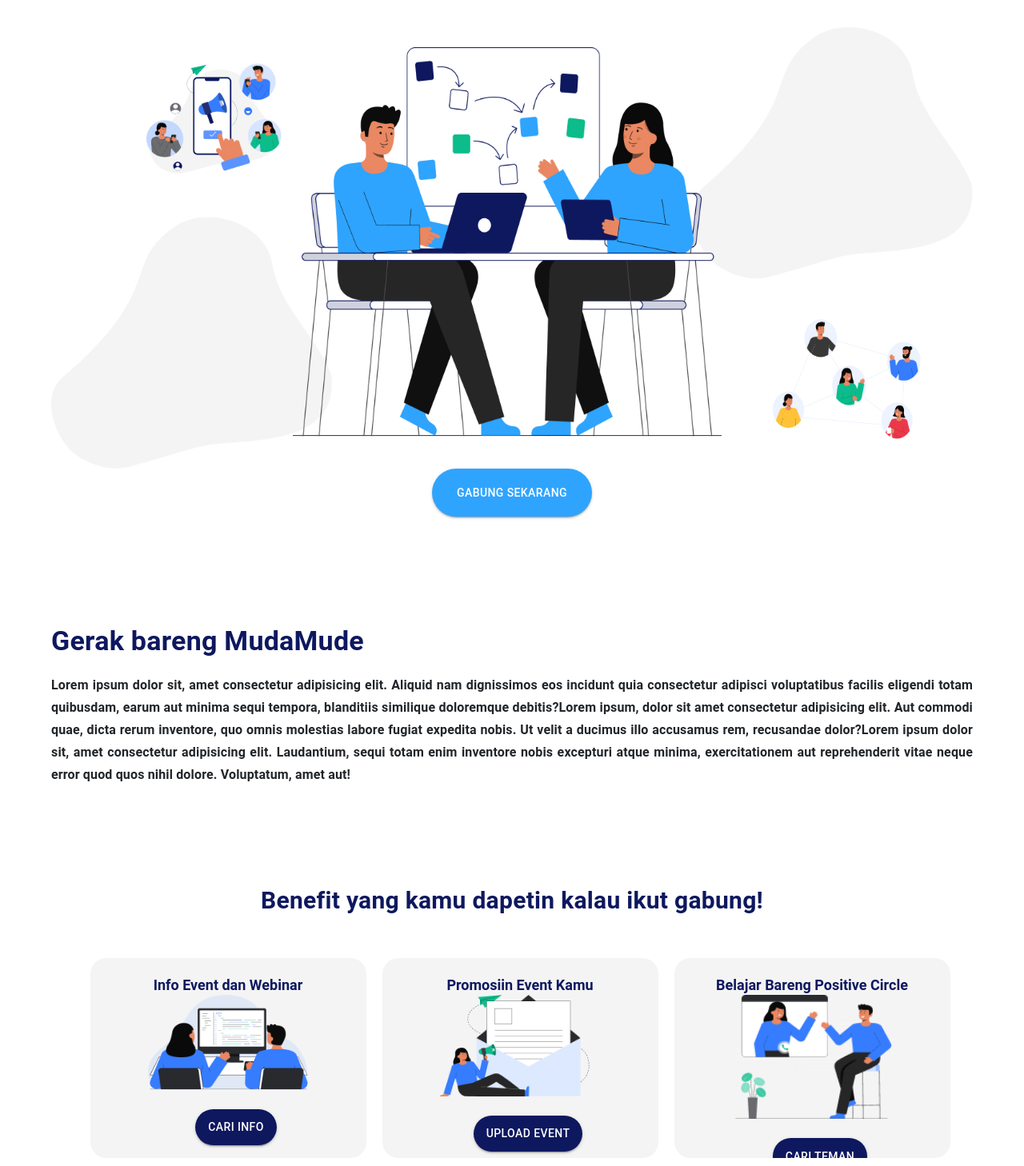
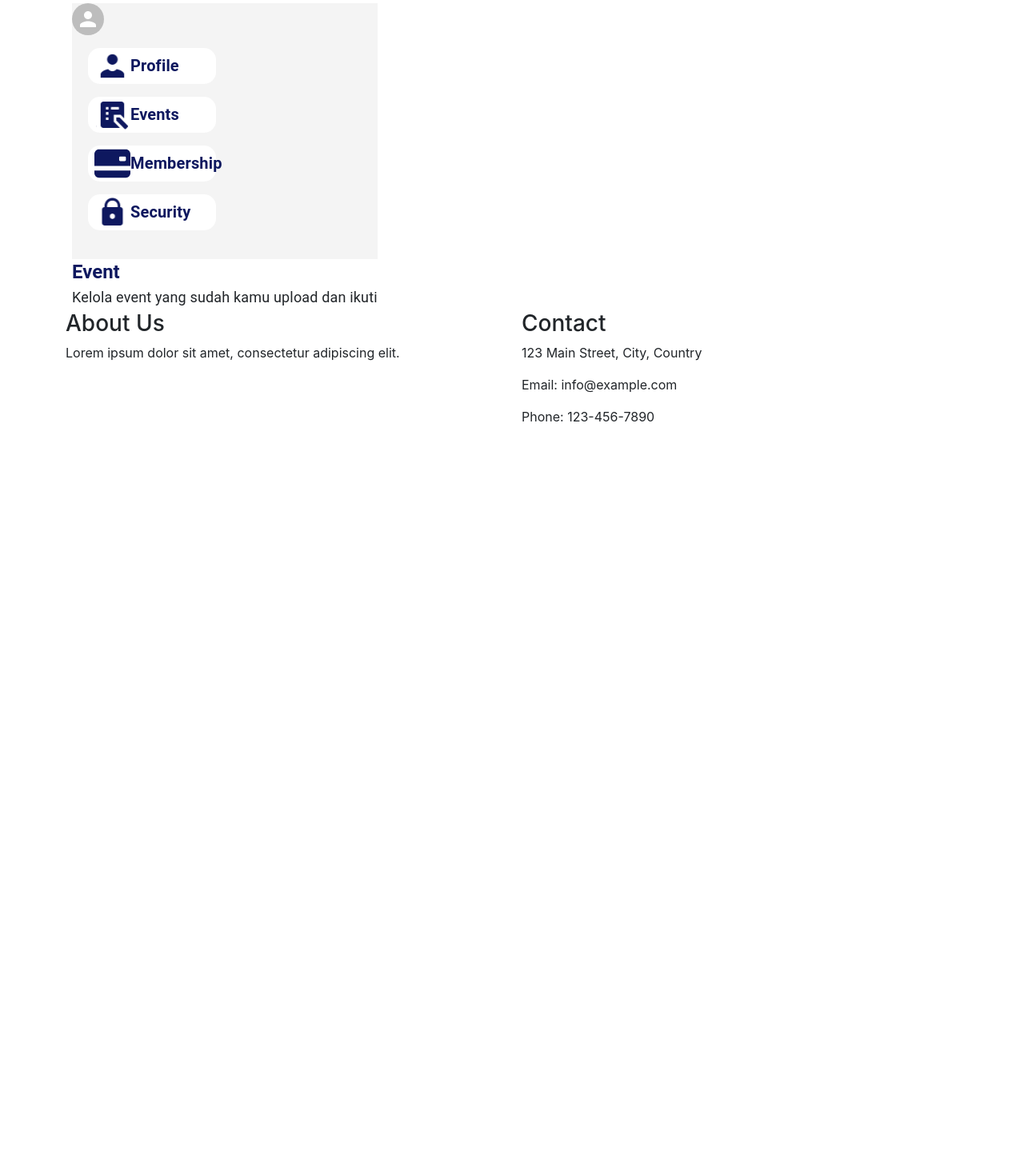
Before and after one commit to mrizalrizky/fe-mudamude-react, a React (Create React App) app: page /profile in a window 1280 px wide. Shown: the part 192-1650 px from the top of the page at 80% size. After the commit the page ends 800 px from the top, so only its background shows below. Built offline with nearby package versions, Linux system fonts and the light colour scheme.

Commit message:
Added pages

```diff
--- a/package.json
+++ b/package.json
@@ -14,6 +14,8 @@
     "dotenv": "^16.0.3",
     "react": "^17.0.2",
     "react-dom": "^17.0.2",
+    "react-router": "^6.11.1",
+    "react-router-dom": "^6.11.1",
     "react-scripts": "5.0.1",
     "web-vitals": "^2.1.4"
   },
--- a/src/App.js
+++ b/src/App.js
@@ -10,11 +10,13 @@ import infoEvent from "./assets/images/info_event.png";
 import promoteEvent from "./assets/images/promote_event.png";
 import belajarBareng from "./assets/images/belajar_bareng.png";
 import Home from "./pages/Home";
+import AppRouter from './router/index'
 
 function App() {
   return (
     <>
-      <Home />
+    <AppRouter/>
+      {/* <Home /> */}
       {/* <Header />
       <Hero /> */}
       {/* <EventCard
--- /dev/null
+++ b/src/components/DashboardItem.jsx
@@ -0,0 +1,56 @@
+import React from "react";
+import { Box, styled } from "@mui/system";
+import {
+  Paper,
+  ThemeProvider,
+  createTheme,
+  List,
+  ListItem,
+  ListItemButton,
+  ListItemText,
+  ListItemIcon,
+  ListItemAvatar,
+  Avatar,
+  Typography,
+} from "@mui/material";
+
+import clockIcon from "../assets/icons/ic_clock.svg";
+
+const theme = createTheme({
+  pallete: {
+    primary: {
+      main: "#0e185f",
+    },
+  },
+});
+
+const Item = styled(Paper)(({ theme }) => ({
+  backgroundColor: theme.palette.mode === "dark" ? "#1A2027" : "white",
+  //   ...theme.typography.body2,
+  padding: theme.spacing(1),
+  textAlign: "center",
+  color: theme.palette.text.secondary,
+  width: "20vh",
+  marginTop: "1em",
+  marginLeft: "20px",
+  //   marginRight: "20px",
+  marginBottom: "1em",
+  height: "45px",
+  display: "flex",
+  alignItems: "center",
+  boxShadow: "none",
+  borderRadius: "15px",
+}));
+
+export default function DashboardItem(props) {
+  return (
+    <ThemeProvider theme={theme}>
+      <Item>
+        <img src={props.image} width={45} height={45} alt="Icon" />
+        <Typography variant="h6" color={"#0e185f"} fontWeight={600}>
+          {props.title}
+        </Typography>
+      </Item>
+    </ThemeProvider>
+  );
+}
--- a/src/components/card/BenefitCard.jsx
+++ b/src/components/card/BenefitCard.jsx
@@ -8,6 +8,7 @@ import Avatar from "@mui/material/Avatar";
 import IconButton from "@mui/material/IconButton";
 import Typography from "@mui/material/Typography";
 import SubmitButton from "../button/SubmitButton";
+import { Box } from "@mui/material";
 
 export default function BenefitCard(props) {
   return (
@@ -15,7 +16,7 @@ export default function BenefitCard(props) {
       variant="none"
       sx={{
         width: 345,
-        height: 250,
+        height: 300,
         borderRadius: 5,
         backgroundColor: "#f4f4f4",
         marginLeft: "20px",
@@ -36,15 +37,18 @@ export default function BenefitCard(props) {
       <CardMedia
         component="img"
         image={props.image}
-        sx={{ width: "200px", margin: "0 auto", display: "block" }}
+        sx={{
+          width: "200px",
+          margin: "0 auto",
+          marginTop: "1em",
+          display: "block",
+        }}
       />
-      <CardContent
+      <Box
         sx={{
-          marginTop: "8px",
-          marginLeft: "10px",
+          marginTop: "16px",
+          display: "flex",
           justifyContent: "center",
-          display: "flex",
-          width: "100%",
           overflow: "hidden",
         }}
       >
@@ -53,7 +57,7 @@ export default function BenefitCard(props) {
           bgColor="#0e185f"
           height="45px"
         />
-      </CardContent>
+      </Box>
     </Card>
   );
 }
--- a/src/pages/Home.jsx
+++ b/src/pages/Home.jsx
@@ -2,6 +2,7 @@ import React from "react";
 import { Box, Button, Container, Typography } from "@mui/material";
 import { styled } from "@mui/system";
 import Header from "../components/Header";
+import Footer from "../components/Footer";
 import BenefitCard from "../components/card/BenefitCard";
 import heroBanner from "../assets/images/hero_banner.jpg";
 import infoEvent from "../assets/images/info_event.png";
@@ -117,6 +118,7 @@ const Home = () => {
           buttonText="Cari Teman"
         />
       </BenefitCardContainer>
+      <Footer />
     </>
   );
 };
--- a/src/pages/LoginPage.jsx
+++ b/src/pages/LoginPage.jsx
@@ -0,0 +1,15 @@
+import React from "react";
+import Header from "../components/Header";
+import Footer from "../components/Footer";
+
+const LoginPage = () => {
+  return (
+    <>
+      <Header />
+      <h1>Login Page</h1>
+      <Footer />
+    </>
+  );
+};
+
+export default LoginPage;
--- /dev/null
+++ b/src/pages/ProfilePage.jsx
@@ -0,0 +1,55 @@
+import React from "react";
+import { Avatar, Grid, Typography } from "@mui/material";
+import { Box, styled } from "@mui/system";
+import Footer from "../components/Footer";
+import Header from "../components/Header";
+import DashboardItem from "../components/DashboardItem";
+import personIcon from "../assets/icons/ic_profile.svg";
+import noteIcon from "../assets/icons/ic_events.svg";
+import cardIcon from "../assets/icons/ic_card.svg";
+import lockIcon from "../assets/icons/ic_lock.svg";
+
+const ProfilePage = () => {
+  return (
+    <>
+      <Header />
+      <Box component="div" sx={{ display: "inline-block", marginLeft: "90px" }}>
+        <Typography variant="h4" color="#0e185f" fontWeight={700}>
+          Dashboard
+        </Typography>
+        <Box
+          component="div"
+          sx={{ backgroundColor: "#f4f4f4", height: "20em" }}
+        >
+          <Grid container xs={12}>
+            <Grid item xs={8}>
+              <Avatar
+                sx={{
+                  justifyContent: "center",
+                  alignItems: "center",
+                  display: "flex",
+                }}
+              ></Avatar>
+              <DashboardItem title="Profile" image={personIcon} />
+              <DashboardItem title="Events" image={noteIcon} />
+              <DashboardItem title="Membership" image={cardIcon} />
+              <DashboardItem title="Security" image={lockIcon} />
+            </Grid>
+          </Grid>
+        </Box>
+
+        <Box component="div">
+          <Typography variant="h5" color="#0e185f" fontWeight={700}>
+            Event
+          </Typography>
+          <Typography variant="subtitle1" color="0e185f" fontSize="18px">
+            Kelola event yang sudah kamu upload dan ikuti
+          </Typography>
+        </Box>
+      </Box>
+      <Footer />
+    </>
+  );
+};
+
+export default ProfilePage;
--- a/src/router/index.jsx
+++ b/src/router/index.jsx
@@ -1,12 +1,16 @@
 import React from "react";
 import { BrowserRouter, Routes, Route } from "react-router-dom";
 import Home from "../pages/Home";
+import LoginPage from "../pages/LoginPage";
+import ProfilePage from "../pages/ProfilePage";
 
 export default function AppRouter() {
   return (
     <BrowserRouter>
       <Routes>
-        <Route path="/login" component={Home} />
+        <Route exact path="/" element={<Home />} />
+        <Route exact path="/profile" element={<ProfilePage />} />
+        <Route exact path="/login" element={<LoginPage />} />
       </Routes>
     </BrowserRouter>
   );
```
Also changed, not shown: src/components/DashboardCard.jsx (added, +7 -0 lines), src/assets/icons/ic_profile_circle.svg (renamed from src/assets/icons/ic_profile_header.svg), 1 other file (tests, documents, lock files or other folders).
